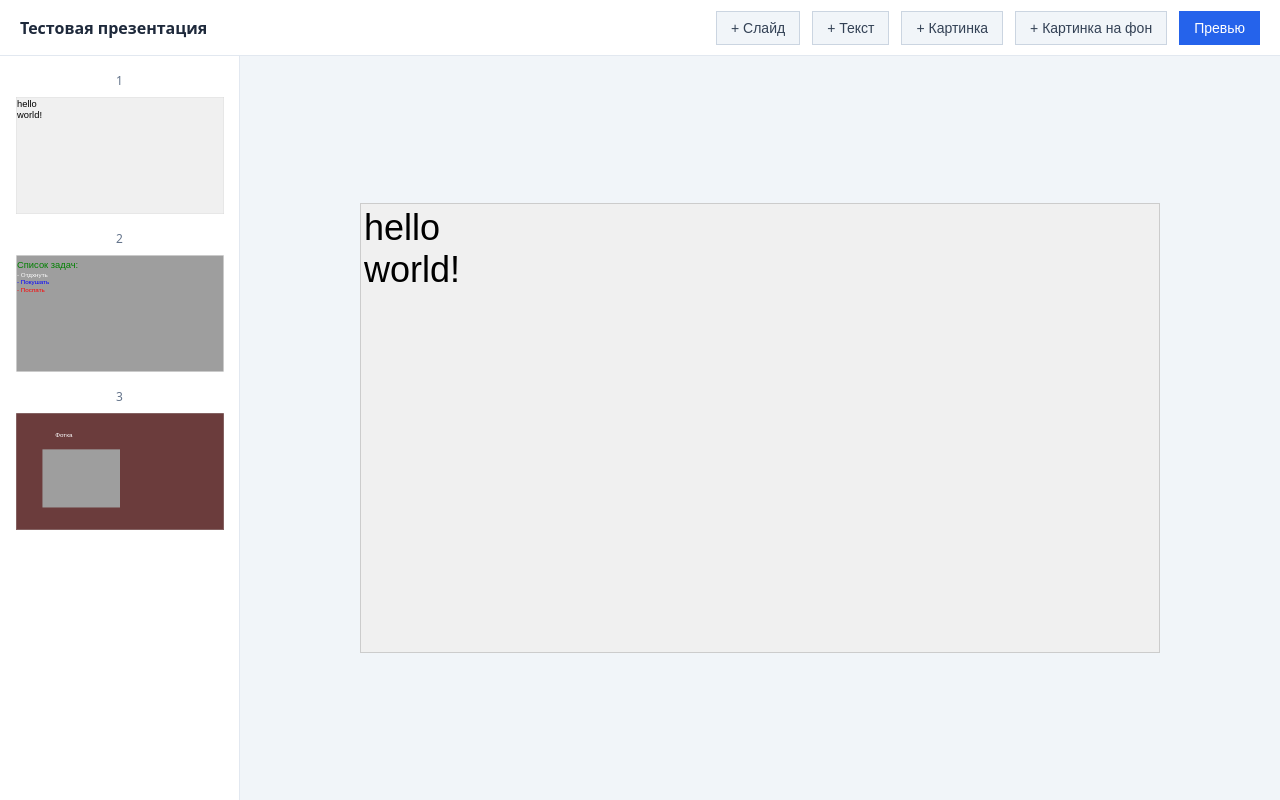
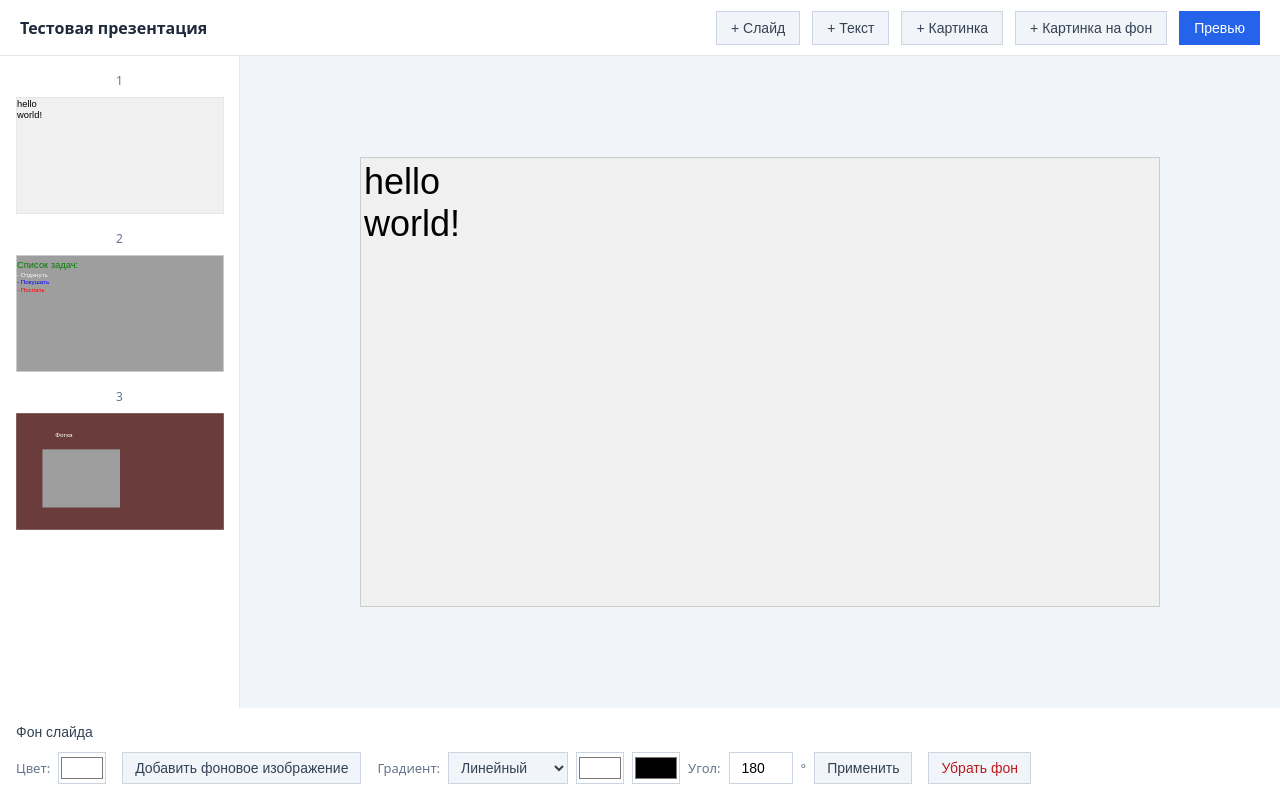
Before and after one commit to SharapovTact/frontend-2026, a React (Vite) app: page / in a window 1280 px wide. Built offline with nearby package versions, Linux system fonts and the light colour scheme; grey boxes are pictures that could not be loaded.

Commit message:
Сделал пустую панель изменения фона слайда

```diff
--- a/src/components/App/App.tsx
+++ b/src/components/App/App.tsx
@@ -7,6 +7,7 @@ import { SlideList } from "../SlideList/SlideList"
 import { Toolbar } from "../Toolbar/Toolbar"
 import { Workspace } from "../Workspace/Workspace"
 import { TextStylePanel } from "../TextStylePanel/TextStylePanel";
+import { BackgroundPanel } from "../BackgroundPanel/BackgroundPanel";
 
 type AppProps = {
     presentation: Presentation
@@ -28,6 +29,7 @@ function App({ presentation }: AppProps) {
                 <Workspace presentation={presentation} />
             </div>
             <TextStylePanel presentation={presentation} selectedIds={getSelectedSlideObjectsIds()}/>
+            <BackgroundPanel presentation={presentation} selectedIds={getSelectedSlideObjectsIds()} />
         </div>
     );
 }
--- /dev/null
+++ b/src/components/BackgroundPanel/BackgroundPanel.module.css
@@ -0,0 +1,84 @@
+.panel {
+    display: flex;
+    flex-direction: column;
+    gap: 12px;
+    padding: 16px;
+    background-color: #ffffff;
+}
+
+.toggle {
+    align-self: flex-start;
+    padding: 0;
+    font-size: 14px;
+    font-weight: 400;
+    color: #334155;
+    background: none;
+    border: none;
+    cursor: pointer;
+}
+
+.content {
+    display: flex;
+    flex-wrap: wrap;
+    align-items: center;
+    gap: 16px;
+}
+
+.field,
+.gradient {
+    display: flex;
+    align-items: center;
+    gap: 8px;
+}
+
+.label {
+    font-size: 13px;
+    font-weight: 500;
+    color: #64748b;
+}
+
+.select {
+    height: 32px;
+    padding: 0 8px;
+    font-size: 14px;
+    color: #334155;
+    background-color: #f1f5f9;
+    border: 1px solid #cbd5e1;
+    cursor: pointer;
+}
+
+.colorInput {
+    width: 48px;
+    height: 32px;
+    padding: 0;
+    border: 1px solid #cbd5e1;
+    background: none;
+    cursor: pointer;
+}
+
+.angleInput {
+    width: 64px;
+    height: 32px;
+    padding: 0 8px;
+    font-size: 14px;
+    text-align: center;
+    border: 1px solid #cbd5e1;
+}
+
+.button {
+    height: 32px;
+    padding: 0 12px;
+    font-size: 14px;
+    color: #334155;
+    background-color: #f1f5f9;
+    border: 1px solid #cbd5e1;
+    cursor: pointer;
+}
+
+.button:hover {
+    background-color: #e2e8f0;
+}
+
+.dangerButton {
+    color: #b91c1c;
+}
--- /dev/null
+++ b/src/components/BackgroundPanel/BackgroundPanel.tsx
@@ -0,0 +1,77 @@
+import { getActiveSlideID } from '../../editor';
+import { Presentation } from '../../types/presentation';
+import styles from './BackgroundPanel.module.css';
+
+type BackgroundPanelProps = {
+    presentation: Presentation
+    selectedIds: string[]
+}
+
+function BackgroundPanel({ presentation, selectedIds }: BackgroundPanelProps) {
+    const activeSlideID = getActiveSlideID()
+    const activeSlide = presentation.slides.find(s => s.id === activeSlideID)
+
+    if (!activeSlide || selectedIds.length > 0) {
+        return null
+    }
+
+    return (
+        <aside className={styles.panel}>
+            <button type="button" className={styles.toggle}>
+                Фон слайда
+            </button>
+
+            <div className={styles.content}>
+                <div className={styles.field}>
+                    <label className={styles.label}>Цвет:</label>
+                    <input
+                        className={styles.colorInput}
+                        type="color"
+                        defaultValue="#ffffff"
+                    />
+                </div>
+
+                <div className={styles.field}>
+                    <button type="button" className={styles.button}>
+                        Добавить фоновое изображение
+                    </button>
+                    <input
+                        type="file"
+                        accept="image/*"
+                        hidden
+                    />
+                </div>
+
+                <div className={styles.gradient}>
+                    <span className={styles.label}>Градиент:</span>
+                    <select className={styles.select} defaultValue="linear">
+                        <option value="linear">Линейный</option>
+                        <option value="radial">Радиальный</option>
+                    </select>
+                    <input className={styles.colorInput} type="color" defaultValue="#ffffff" />
+                    <input className={styles.colorInput} type="color" defaultValue="#000000" />
+                    <label className={styles.label}>Угол:</label>
+                    <input
+                        className={styles.angleInput}
+                        type="number"
+                        min={0}
+                        max={360}
+                        defaultValue={180}
+                    />
+                    <span className={styles.label}>°</span>
+                    <button type="button" className={styles.button}>
+                        Применить
+                    </button>
+                </div>
+
+                <div className={styles.field}>
+                    <button type="button" className={`${styles.button} ${styles.dangerButton}`}>
+                        Убрать фон
+                    </button>
+                </div>
+            </div>
+        </aside>
+    )
+}
+
+export { BackgroundPanel }
```
